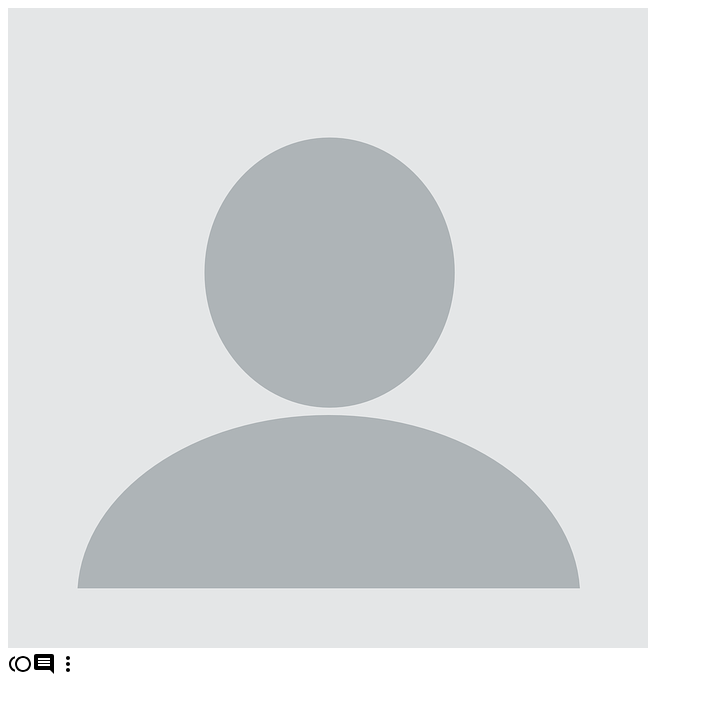
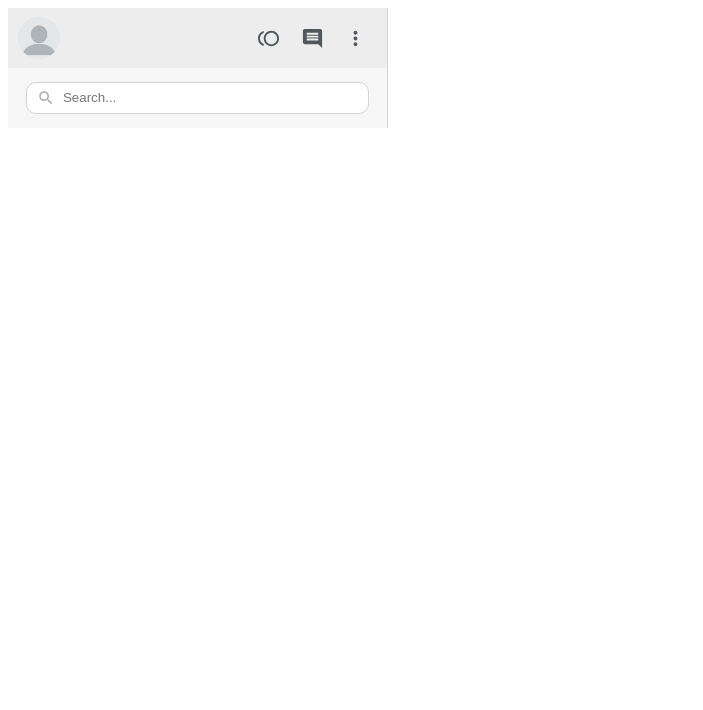
Before and after one commit to abdurnourtanim/whatsapp-clone, a React (Create React App) app: page / in a window 1280 px wide. Shown: the top 710 px of the page, without its empty margins (0-703 px from the left). Built offline with nearby package versions, Linux system fonts and the light colour scheme.

Commit message:
32 minute done

```diff
--- a/src/components/Sidebar.js
+++ b/src/components/Sidebar.js
@@ -1,8 +1,10 @@
 import InsertCommentIcon from "@material-ui/icons/InsertComment";
 import MoreVertIcon from "@material-ui/icons/MoreVert";
+import SearchIcon from "@material-ui/icons/Search";
 import TollIcon from "@material-ui/icons/Toll";
 import React from "react";
 import userLogo from "../assets/user.png";
+import "../styles/Sidebar.css";
 
 const Sidebar = () => {
   return (
@@ -11,10 +13,17 @@ const Sidebar = () => {
         <div className="sidebar__header__img">
           <img src={userLogo} alt="user" />
         </div>
-        <div className="sidebar__header__btn">
+        <div className=" sidebar__header__btn">
           <TollIcon />
           <InsertCommentIcon />
           <MoreVertIcon />
+        </div>
+      </div>
+
+      <div className="sidebar__search">
+        <div className="sidebar__search__input">
+          <SearchIcon />
+          <input type="text" name="search" placeholder="Search..." />
         </div>
       </div>
     </div>
--- a/src/styles/Sidebar.css
+++ b/src/styles/Sidebar.css
@@ -0,0 +1,83 @@
+.sidebar {
+  min-width: 300px;
+  width: 30%;
+  border-right: 1px solid lightgrey;
+  height: 100%;
+  display: flex;
+  flex-direction: column;
+  position: relative;
+  background-color: #fafafa;
+}
+.sidebar__header {
+  height: 50px;
+  padding: 5px 0 5px 10px;
+  background-color: #ededed;
+  display: flex;
+  align-items: center;
+  justify-content: space-between;
+  position: relative;
+}
+
+.sidebar__header__img {
+  width: 42px;
+  height: 42px;
+}
+
+.sidebar__header__img > img {
+  width: 42px;
+  height: 42px;
+  cursor: pointer;
+  border-radius: 100%;
+}
+
+.sidebar__header__btn {
+  display: flex;
+  align-items: center;
+  justify-content: space-evenly;
+  width: 150px;
+  color: #51585c;
+}
+
+.sidebar__header__btn > .MuiSvgIcon-root {
+  font-size: 23px;
+}
+
+.sidebar__search {
+  height: 60px;
+  display: flex;
+  align-items: center;
+  justify-content: center;
+  background-color: #f6f6f6;
+}
+
+.sidebar__search__input {
+  width: 90%;
+  display: flex;
+  align-items: center;
+  height: 30px;
+  background-color: #fff;
+  border: 1px solid lightgrey;
+  border-radius: 10px;
+}
+
+.sidebar__search__input > .MuiSvgIcon-root {
+  font-size: 18px;
+  color: #acacac;
+  margin-left: 10px;
+}
+
+.sidebar__search__input > input {
+  background-color: transparent;
+  border: none;
+  outline: none;
+  margin-left: 6px;
+  margin-bottom: 2px;
+  width: 80%;
+}
+
+.sidebar__chat__list {
+  flex: 1;
+  display: flex;
+  flex-direction: column;
+  overflow-y: scroll;
+}
```
Also changed, not shown: src/components/Profile.js (added).
